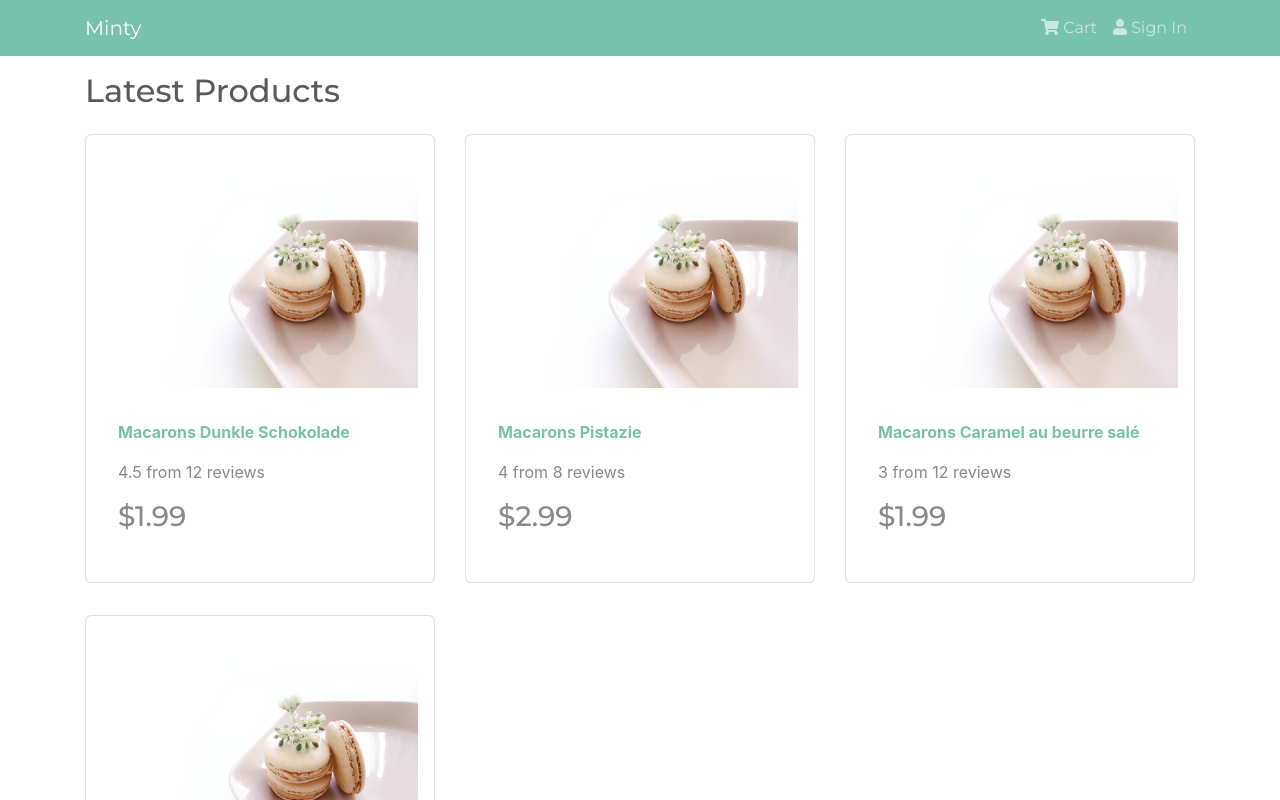
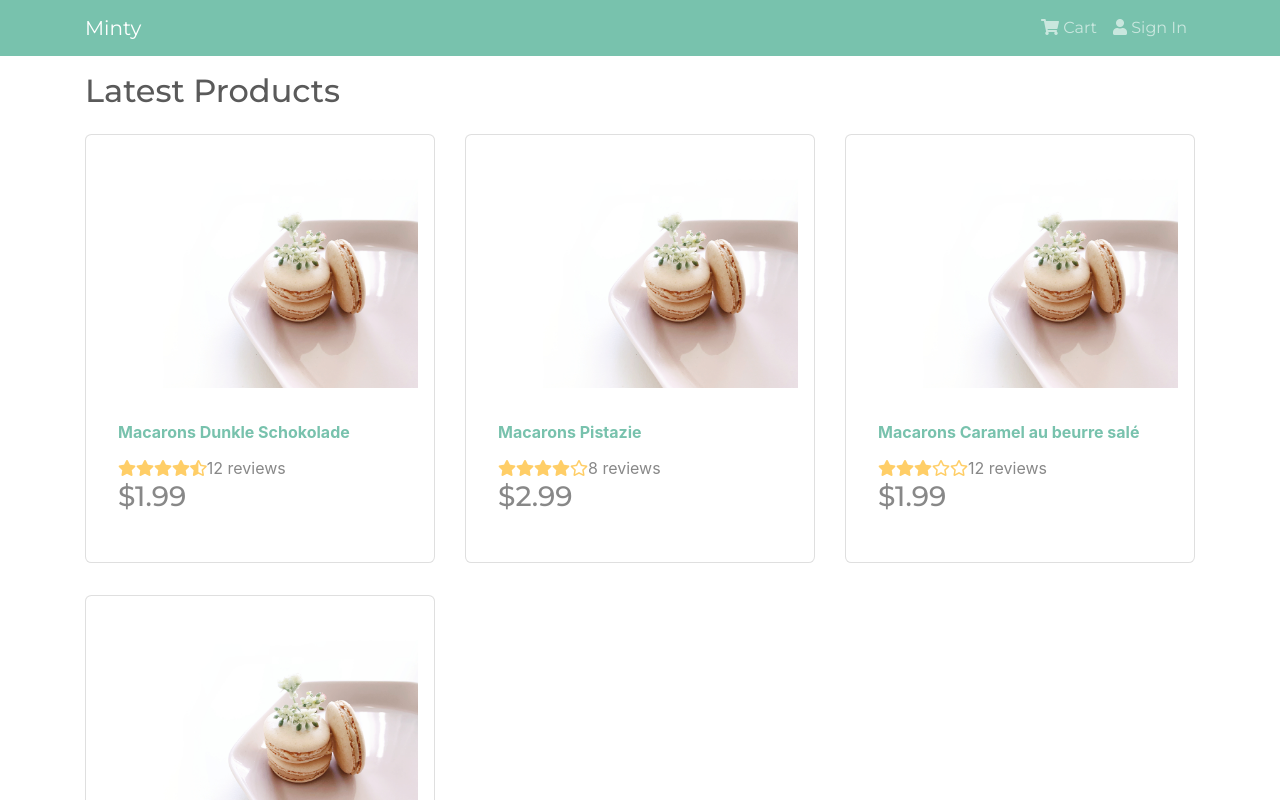
Before and after one commit to katiadobra/shop, a React (Create React App) app in the folder frontend/: page / in a window 1280 px wide. Shown: the top 800 px of the page. Built offline with nearby package versions, Linux system fonts and the light colour scheme.

Commit message:
Rating Component

```diff
--- a/frontend/src/components/Product.js
+++ b/frontend/src/components/Product.js
@@ -1,5 +1,6 @@
 import React from 'react';
 import { Card } from 'react-bootstrap';
+import Rating from './Rating';
 
 const Product = ({ product }) => {
   return (
@@ -15,9 +16,10 @@
         </a>
 
         <Card.Text as="div">
-          <div className="my-3">
-            {product.rating} from {product.numReviews} reviews
-          </div>
+          <Rating
+            value={product.rating}
+            text={`${product.numReviews} reviews`}
+          />
         </Card.Text>
 
         <Card.Text as="h3">${product.price}</Card.Text>
--- /dev/null
+++ b/frontend/src/components/Rating.js
@@ -0,0 +1,82 @@
+import React from 'react';
+import PropTypes from 'prop-types';
+
+const Rating = ({ value, text, color }) => {
+  return (
+    <div className="rating">
+      <span>
+        <i
+          style={{ color }}
+          className={
+            value >= 1
+              ? 'fas fa-star'
+              : value >= 0.5
+              ? 'fas fa-star-half-alt'
+              : 'far fa-star'
+          }
+        ></i>
+      </span>
+      <span>
+        <i
+          style={{ color }}
+          className={
+            value >= 2
+              ? 'fas fa-star'
+              : value >= 1.5
+              ? 'fas fa-star-half-alt'
+              : 'far fa-star'
+          }
+        ></i>
+      </span>
+      <span>
+        <i
+          style={{ color }}
+          className={
+            value >= 3
+              ? 'fas fa-star'
+              : value >= 2.5
+              ? 'fas fa-star-half-alt'
+              : 'far fa-star'
+          }
+        ></i>
+      </span>
+      <span>
+        <i
+          style={{ color }}
+          className={
+            value >= 4
+              ? 'fas fa-star'
+              : value >= 3.5
+              ? 'fas fa-star-half-alt'
+              : 'far fa-star'
+          }
+        ></i>
+      </span>
+      <span>
+        <i
+          style={{ color }}
+          className={
+            value >= 5
+              ? 'fas fa-star'
+              : value >= 4.5
+              ? 'fas fa-star-half-alt'
+              : 'far fa-star'
+          }
+        ></i>
+      </span>
+      <span>{text && text}</span>
+    </div>
+  );
+};
+
+Rating.defaultProps = {
+  color: '#ffce67',
+};
+
+Rating.propTypes = {
+  value: PropTypes.number.isRequired,
+  text: PropTypes.string,
+  color: PropTypes.string,
+};
+
+export default Rating;
--- a/frontend/src/screens/HomeScreen.js
+++ b/frontend/src/screens/HomeScreen.js
@@ -9,7 +9,7 @@
       <h2>Latest Products</h2>
       <Row>
         {products.map((product) => (
-          <Col sm={12} md={6} lg={4}>
+          <Col sm={12} md={6} lg={4} key={product._id}>
             <Product product={product} />
           </Col>
         ))}
```
